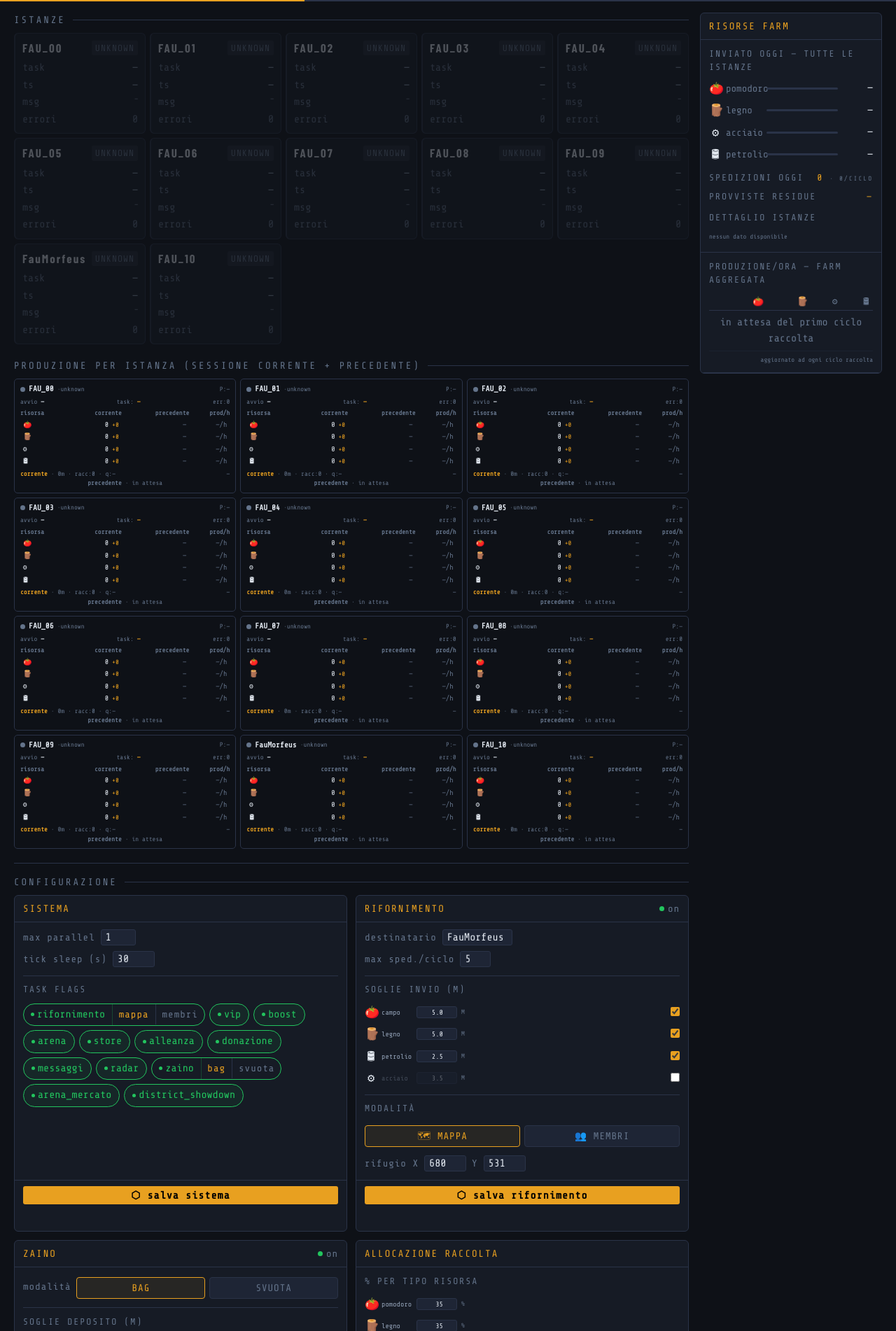
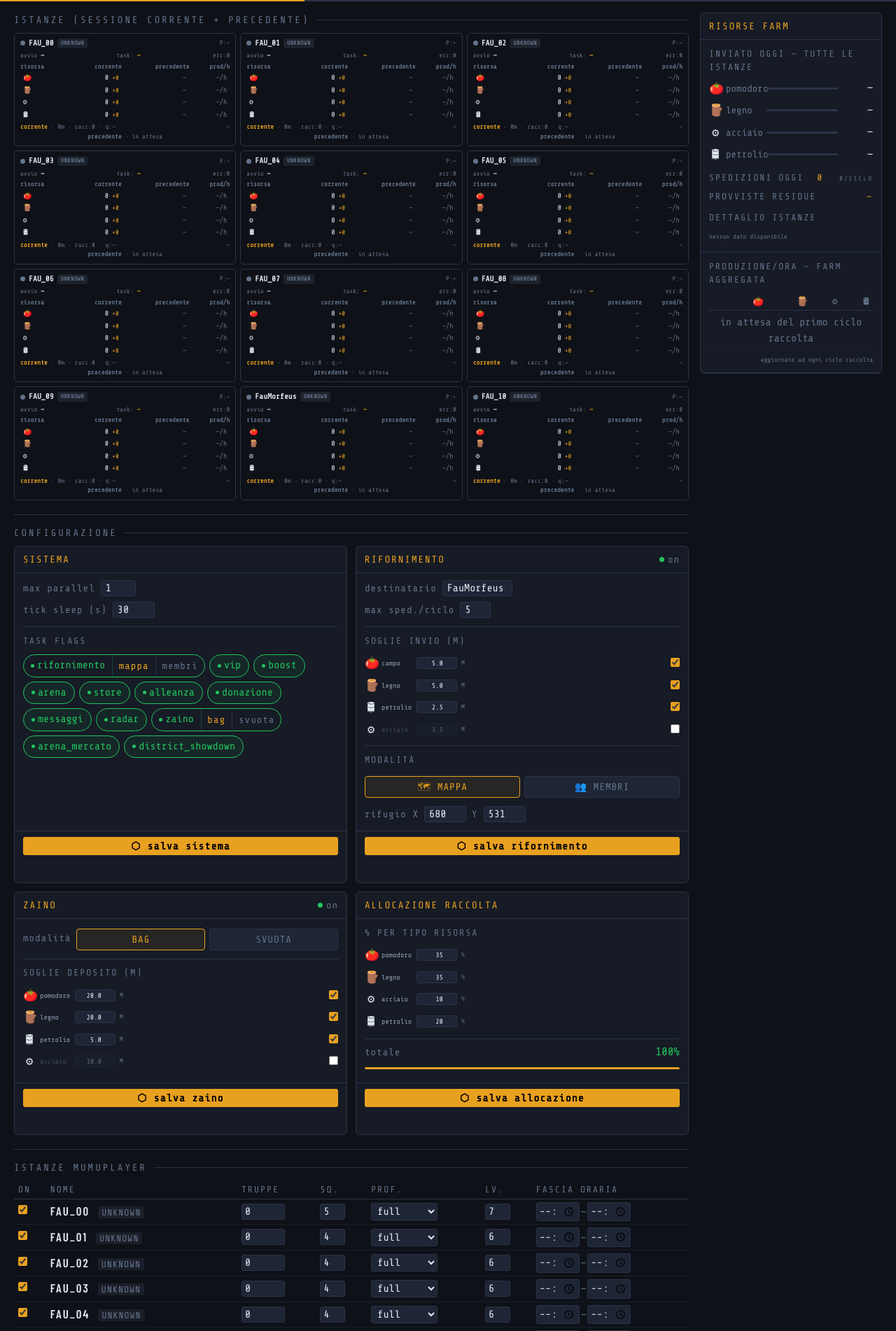
Before and after one commit to faustodba/doomsday-engine, a FastAPI app: page /ui in a window 1280 px wide. Shown: the part 50-1952 px from the top of the page at 70% size. Run offline with FastAPI, Linux system fonts and the light colour scheme; some libraries are stand-ins or nearby versions; some web fonts are replaced.

Commit message:
feat(WU19): unifica card istanze — rimosso inst-grid, prod-card assorbe tutto
L'utente vedeva 2 card per istanza in pagina home (inst-grid compact +
prod-card dettaglio). Ora 1 sola card unificata.

Modifiche:
- prod-card: badge stato prominente (IDLE/RUNNING) accanto al nome
- 2 nuove righe: avvio+task+err / ts+msg ultimo task
- task: priorità a task_corrente, fallback a ultimo_task.nome (rosso se err)
- stats_reader: arricchito con ultimo_task (nome/ts/msg/esito) da engine_status
- index.html: rimossa sezione "istanze" (inst-grid), refresh prod-istanze
  da 30s → 10s per realtime aggiornato

L'endpoint /ui/partial/inst-grid resta funzionante (legacy, non più usato in UI).

```diff
--- a/dashboard/app.py
+++ b/dashboard/app.py
@@ -580,12 +580,19 @@ def partial_produzione_istanze(request: Request):
 
         # auto-WU18: stato live + task corrente + errori + quota
         stato         = entry.get("stato", "unknown")
-        task_corrente = entry.get("task_corrente") or "—"
+        task_corrente = entry.get("task_corrente") or None
         errori_live   = int(entry.get("errori_live", 0) or 0)
         quota_max     = int(entry.get("quota_max", 0) or 0)
         sped_oggi     = int(entry.get("spedizioni_oggi", 0) or 0)
         quota_esau    = bool(entry.get("quota_esaurita", False))
         quota_lbl     = f"{sped_oggi}/{quota_max}" if quota_max > 0 else "—"
+        # auto-WU19: ultimo task (assorbe inst-grid card)
+        ut_nome  = entry.get("ultimo_task_nome") or None
+        ut_ts    = entry.get("ultimo_task_ts") or None
+        ut_msg   = entry.get("ultimo_task_msg") or ""
+        ut_esito = entry.get("ultimo_task_esito") or None
+        # task da mostrare: priorità a task_corrente, fallback a ultimo task
+        task_lbl = task_corrente if task_corrente else (ut_nome or "—")
         # Stato pill colors
         STATO_COLOR = {
             "online":     "#4ade80",  # green
@@ -595,6 +602,15 @@ def partial_produzione_istanze(request: Request):
             "unknown":    "#64748b",
         }
         stato_col = STATO_COLOR.get(stato, "#64748b")
+        # Badge stato a destra (stile inst-grid IDLE/RUNNING)
+        STATO_BADGE_BG = {
+            "online":  "rgba(74,222,128,0.18)",
+            "running": "rgba(74,222,128,0.18)",
+            "idle":    "rgba(148,163,184,0.15)",
+            "error":   "rgba(248,113,113,0.20)",
+            "unknown": "rgba(100,116,139,0.18)",
+        }
+        badge_bg = STATO_BADGE_BG.get(stato, "rgba(100,116,139,0.18)")
 
         # Sessione corrente
         ris_ini    = corrente.get("risorse_iniziali", {}) or {}
@@ -688,18 +704,35 @@ def partial_produzione_istanze(request: Request):
         tasks_curr_short, tasks_curr_tip = _tasks_brief(tasks_curr)
         tasks_prec_short, tasks_prec_tip = _tasks_brief(tasks_prec)
 
-        # auto-WU18: header secondaria con avvio + task corrente + errori live
-        # (prima del tabella risorse)
+        # auto-WU19: header completo (assorbe inst-grid). 2 righe:
+        # 1) avvio + task corrente|ultimo + errori
+        # 2) ts ultimo task + msg ultimo task (se presente)
         err_color = "var(--red,#f87171)" if errori_live > 0 else "var(--text-dim)"
+        # task color: rosso se ultimo esito err, accent altrimenti
+        task_col = "var(--red,#f87171)" if ut_esito == "err" else "var(--accent)"
         header_status = (
             f'<div style="display:flex;justify-content:space-between;'
-            f'gap:6px;font-size:9px;color:var(--text-dim);margin-bottom:3px">'
+            f'gap:6px;font-size:9px;color:var(--text-dim);margin-bottom:2px">'
             f'<span>avvio <b style="color:var(--text)">{avvio_lbl}</b></span>'
             f'<span style="flex:1;overflow:hidden;text-overflow:ellipsis;white-space:nowrap;'
-            f'text-align:center">task: <b style="color:var(--accent)">{task_corrente}</b></span>'
+            f'text-align:center">task: <b style="color:{task_col}">{task_lbl}</b></span>'
             f'<span style="color:{err_color}">err:{errori_live}</span>'
             f'</div>'
         )
+        # Riga ts + msg (solo se presenti)
+        if ut_ts or ut_msg:
+            ts_show  = ut_ts or "—"
+            msg_show = ut_msg or "—"
+            header_lastmsg = (
+                f'<div style="display:flex;gap:6px;font-size:9px;color:var(--text-dim);'
+                f'margin-bottom:3px">'
+                f'<span>ts <b style="color:var(--text)">{ts_show}</b></span>'
+                f'<span style="flex:1;overflow:hidden;text-overflow:ellipsis;white-space:nowrap" '
+                f'title="{msg_show}">msg: <i>{msg_show}</i></span>'
+                f'</div>'
+            )
+        else:
+            header_lastmsg = ""
 
         # Riga corrente: durata, truppe (raccoglitori), quota rifornimento + flag esaurita
         quota_flag = " 🔴" if quota_esau else ""
@@ -740,13 +773,16 @@ def partial_produzione_istanze(request: Request):
               <span style="display:inline-block;width:7px;height:7px;border-radius:50%;
                 background:{stato_col}"></span>
               {nome}
-              <span style="color:var(--text-dim);font-weight:normal;font-size:9px">·{stato}</span>
+              <span style="background:{badge_bg};color:{stato_col};font-size:8px;
+                font-weight:600;padding:1px 5px;border-radius:3px;text-transform:uppercase;
+                letter-spacing:0.5px">{stato}</span>
             </span>
             <span style="color:var(--text-dim);font-weight:normal;font-size:9px">
               P:{provv_lbl}
             </span>
           </div>
           {header_status}
+          {header_lastmsg}
           <table style="width:100%;border-collapse:collapse;font-size:10px">
             <thead><tr style="color:var(--text-dim);font-size:9px">
               <th style="text-align:left">risorsa</th>
--- a/dashboard/services/stats_reader.py
+++ b/dashboard/services/stats_reader.py
@@ -280,6 +280,12 @@ def get_produzione_istanze() -> list[dict]:
             stato = (ist_status.stato if ist_status else None) or "unknown"
             task_corrente = ist_status.task_corrente if ist_status else None
             errori_live = ist_status.errori if ist_status else 0
+            # auto-WU19: ultimo task (per assorbire la card top inst-grid)
+            ut = ist_status.ultimo_task if ist_status else None
+            ultimo_task_nome  = (ut.nome if ut else None) or None
+            ultimo_task_ts    = (ut.ts if ut else None) or None
+            ultimo_task_msg   = ((ut.msg or "") if ut else "")[:50]
+            ultimo_task_esito = (ut.esito if ut else None) or None
 
             # Quota rifornimento
             rif = state.get("rifornimento", {})
@@ -288,17 +294,21 @@ def get_produzione_istanze() -> list[dict]:
             quota_esaurita  = quota_max > 0 and spedizioni_oggi >= quota_max
 
             result.append({
-                "nome":            nome,
-                "abilitata":       _abilitata(nome),
-                "stato":           stato,
-                "task_corrente":   task_corrente,
-                "errori_live":     errori_live,
-                "quota_max":       quota_max,
-                "spedizioni_oggi": spedizioni_oggi,
-                "quota_esaurita":  quota_esaurita,
-                "corrente":        corrente,
-                "precedente":      precedente,
-                "n_storico_24h":   len(storico),
+                "nome":              nome,
+                "abilitata":         _abilitata(nome),
+                "stato":             stato,
+                "task_corrente":     task_corrente,
+                "errori_live":       errori_live,
+                "ultimo_task_nome":  ultimo_task_nome,
+                "ultimo_task_ts":    ultimo_task_ts,
+                "ultimo_task_msg":   ultimo_task_msg,
+                "ultimo_task_esito": ultimo_task_esito,
+                "quota_max":         quota_max,
+                "spedizioni_oggi":   spedizioni_oggi,
+                "quota_esaurita":    quota_esaurita,
+                "corrente":          corrente,
+                "precedente":        precedente,
+                "n_storico_24h":     len(storico),
             })
         return result
     except Exception:
--- a/dashboard/templates/index.html
+++ b/dashboard/templates/index.html
@@ -9,25 +9,12 @@
        ══════════════════════════════════════════════════════ -->
   <div class="main-col">
 
-    <!-- ── ISTANZE GRID ──────────────────────────────────── -->
+    <!-- ── PRODUZIONE PER ISTANZA (auto-WU14, unificato auto-WU19) ── -->
     <div class="section">
-      <div class="sec-label">istanze</div>
-      <div class="inst-grid" id="inst-grid"
-           hx-get="/ui/partial/inst-grid"
-           hx-trigger="load, every 10s"
-           hx-swap="innerHTML">
-        <div class="ic idle">
-          <div class="ic-head"><span class="ic-name">—</span><span class="badge idle">—</span></div>
-        </div>
-      </div>
-    </div>
-
-    <!-- ── PRODUZIONE PER ISTANZA (auto-WU14) ──────────────── -->
-    <div class="section">
-      <div class="sec-label">produzione per istanza (sessione corrente + precedente)</div>
+      <div class="sec-label">istanze (sessione corrente + precedente)</div>
       <div id="prod-istanze"
            hx-get="/ui/partial/produzione-istanze"
-           hx-trigger="load, every 30s"
+           hx-trigger="load, every 10s"
            hx-swap="innerHTML">
         <div style="color:var(--text-dim);text-align:center;padding:12px">caricamento...</div>
       </div>
```
